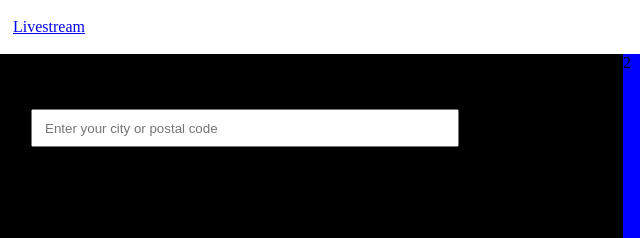
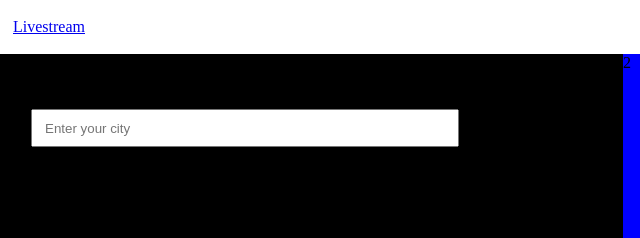
Before and after one commit to erickmathus/dandd-example, a plain HTML site: page index.html in a window 1280 px wide. Shown: the part 1291-1529 px from the top of the page, 17-657 px from the left. Drawn offline with Linux system fonts and the light colour scheme.

Commit message:
deleted placeholder text

```diff
--- a/index.html
+++ b/index.html
@@ -60,7 +60,7 @@
 
 
       <footer class="footer">
-        <input type="text" name="" value="" placeholder="Enter your city or postal code">
+        <input type="text" name="" value="" placeholder="Enter your city">
 
         <div>2</div>
 
```
